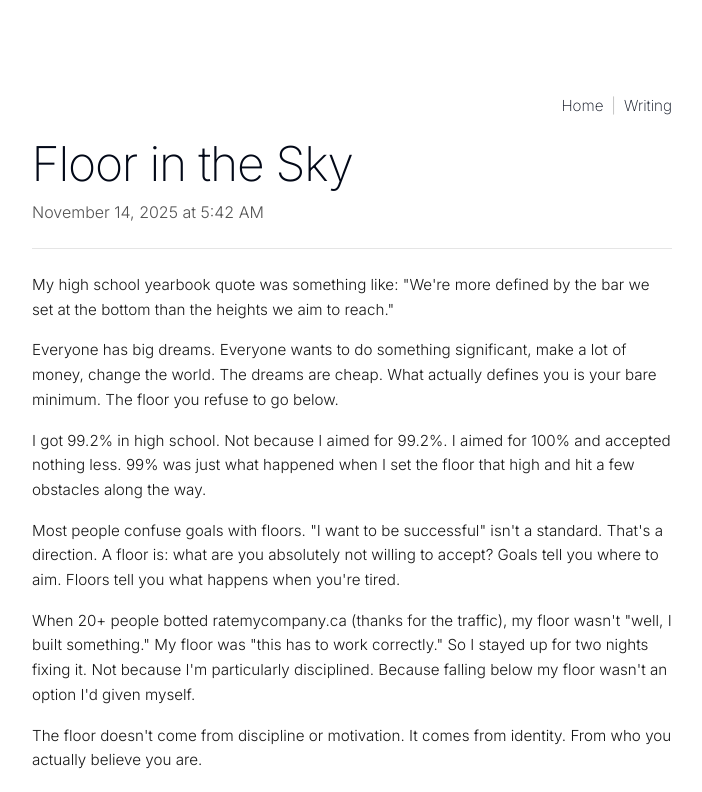
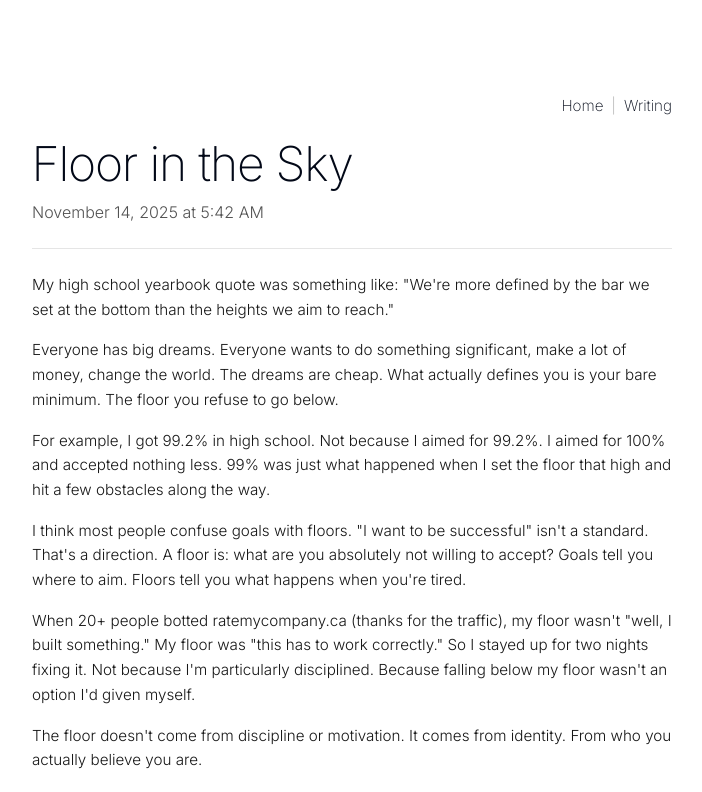
Before and after one commit to lance116/lances-portfolio, a Next.js app: page /writing/floor-in-the-sky in a window 1280 px wide. Shown: the top 792 px of the page, without its empty margins (288-990 px from the left). Built offline with nearby package versions, Linux system fonts and the light colour scheme.

Commit message:
softer tone

```diff
--- a/app/writing/[id]/page.tsx
+++ b/app/writing/[id]/page.tsx
@@ -29,9 +29,9 @@ const essayMap: Record<string, { title: string; date: string; content: string }>
 
 Everyone has big dreams. Everyone wants to do something significant, make a lot of money, change the world. The dreams are cheap. What actually defines you is your bare minimum. The floor you refuse to go below.
 
-I got 99.2% in high school. Not because I aimed for 99.2%. I aimed for 100% and accepted nothing less. 99% was just what happened when I set the floor that high and hit a few obstacles along the way.
+For example, I got 99.2% in high school. Not because I aimed for 99.2%. I aimed for 100% and accepted nothing less. 99% was just what happened when I set the floor that high and hit a few obstacles along the way.
 
-Most people confuse goals with floors. "I want to be successful" isn't a standard. That's a direction. A floor is: what are you absolutely not willing to accept? Goals tell you where to aim. Floors tell you what happens when you're tired.
+I think most people confuse goals with floors. "I want to be successful" isn't a standard. That's a direction. A floor is: what are you absolutely not willing to accept? Goals tell you where to aim. Floors tell you what happens when you're tired.
 
 When 20+ people botted ratemycompany.ca (thanks for the traffic), my floor wasn't "well, I built something." My floor was "this has to work correctly." So I stayed up for two nights fixing it. Not because I'm particularly disciplined. Because falling below my floor wasn't an option I'd given myself.
 
```
